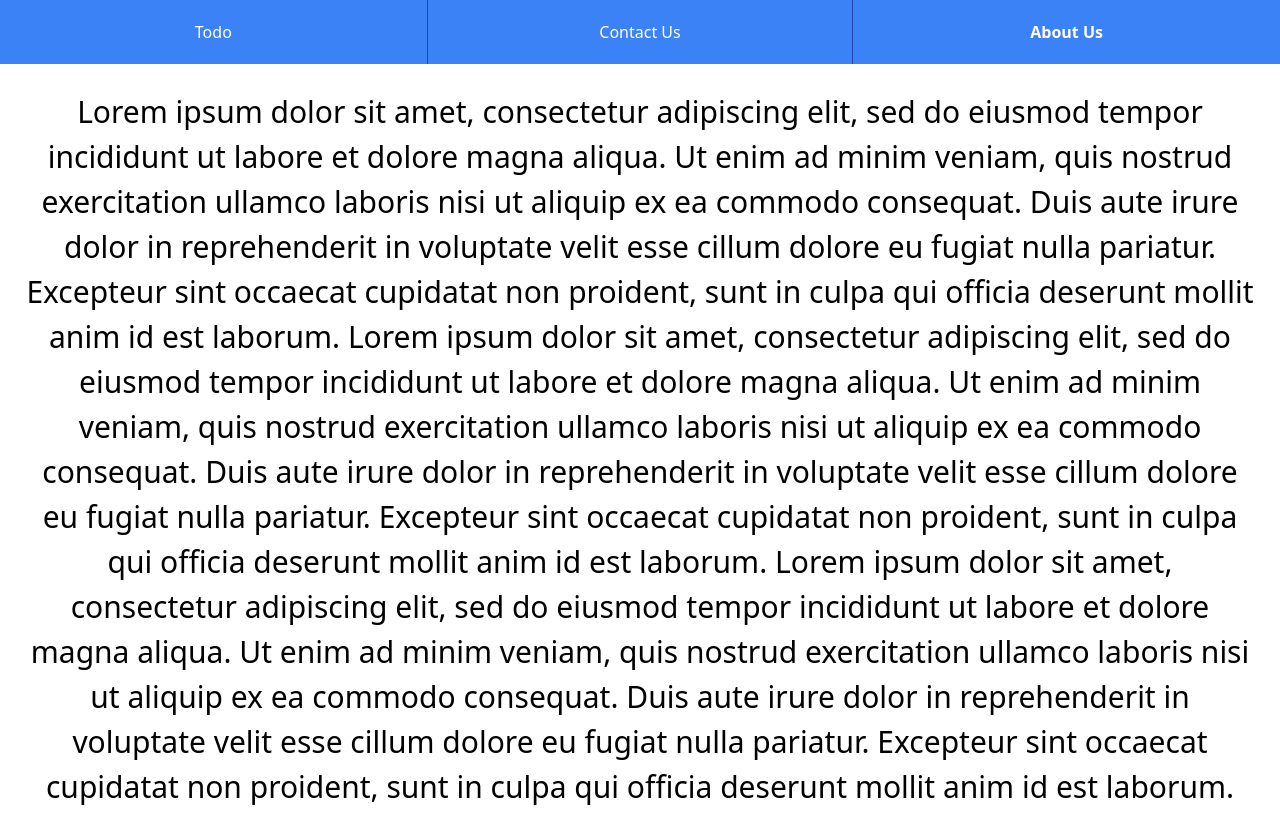
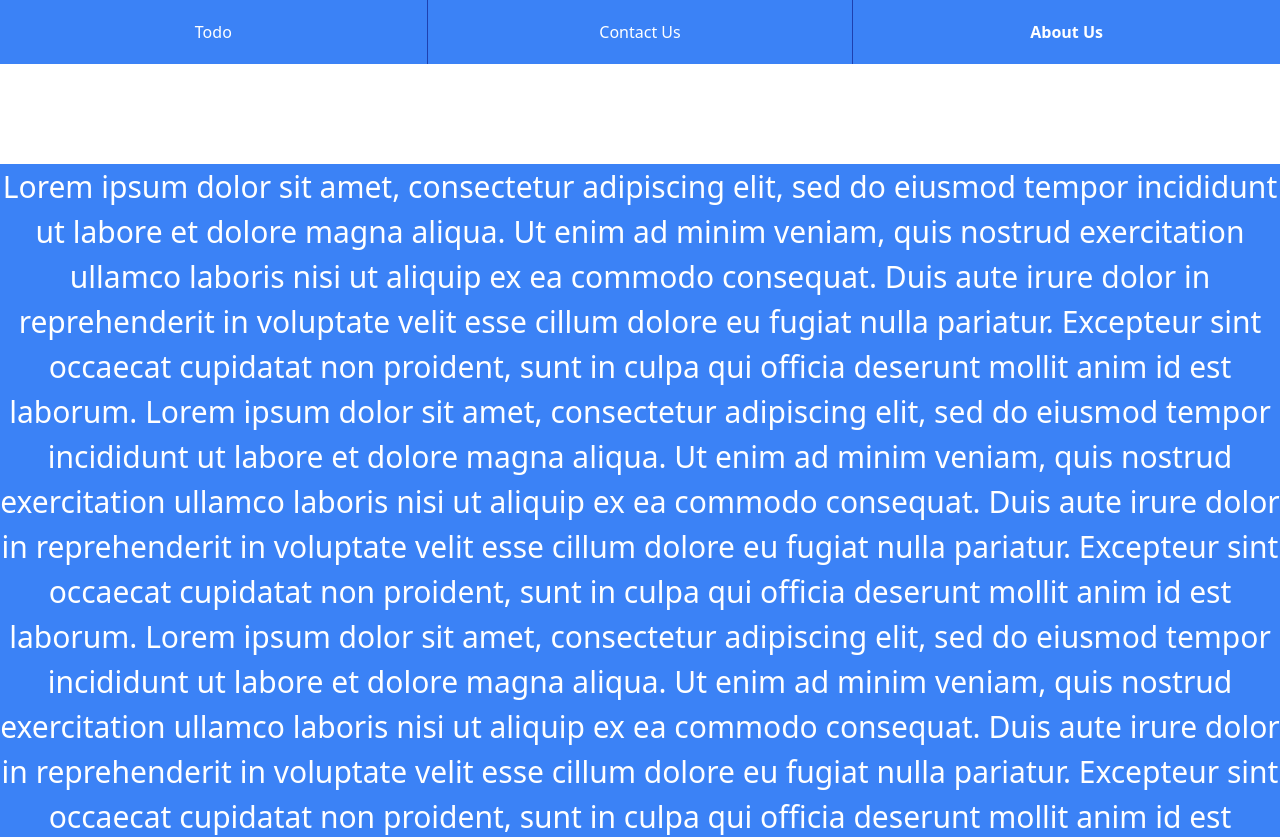
Before and after one commit to dylanarusso/cohort12b-project3-master, a React (Create React App) app: page /AboutUs in a window 1280 px wide. Shown: the top 837 px of the page. Built offline with nearby package versions, Linux system fonts and the light colour scheme.

Commit message:
Updated AboutUs Style

```diff
--- a/src/aboutus.js
+++ b/src/aboutus.js
@@ -7,8 +7,8 @@ function AboutUs(props) {
 
     return (
         <div>
-                <section style={{fontSize:"30px", flexWrap:"wrap"}}>
-                    <p style={{margin: "25px"}}>
+                <section style={{fontSize:"30px", flexWrap:"wrap", backgroundColor:"rgba(59, 130, 246)", color:"white"}}>
+                    <p style={{marginTop: "100px"}}>
                         Lorem ipsum dolor sit amet, consectetur adipiscing elit, sed do eiusmod tempor incididunt ut labore et dolore magna aliqua. Ut enim ad minim veniam, quis nostrud exercitation ullamco laboris nisi ut aliquip ex ea commodo consequat. Duis aute irure dolor in reprehenderit in voluptate velit esse cillum dolore eu fugiat nulla pariatur. Excepteur sint occaecat cupidatat non proident, sunt in culpa qui officia deserunt mollit anim id est laborum. Lorem ipsum dolor sit amet, consectetur adipiscing elit, sed do eiusmod tempor incididunt ut labore et dolore magna aliqua. Ut enim ad minim veniam, quis nostrud exercitation ullamco laboris nisi ut aliquip ex ea commodo consequat. Duis aute irure dolor in reprehenderit in voluptate velit esse cillum dolore eu fugiat nulla pariatur. Excepteur sint occaecat cupidatat non proident, sunt in culpa qui officia deserunt mollit anim id est laborum. Lorem ipsum dolor sit amet, consectetur adipiscing elit, sed do eiusmod tempor incididunt ut labore et dolore magna aliqua. Ut enim ad minim veniam, quis nostrud exercitation ullamco laboris nisi ut aliquip ex ea commodo consequat. Duis aute irure dolor in reprehenderit in voluptate velit esse cillum dolore eu fugiat nulla pariatur. Excepteur sint occaecat cupidatat non proident, sunt in culpa qui officia deserunt mollit anim id est laborum.
                     </p>
 
--- a/src/styles.css
+++ b/src/styles.css
@@ -40,7 +40,7 @@
 
   .todo .crossText {
     text-decoration: line-through;
-    color: red;
+    color: green;
   }
 
   .todo input {
```
